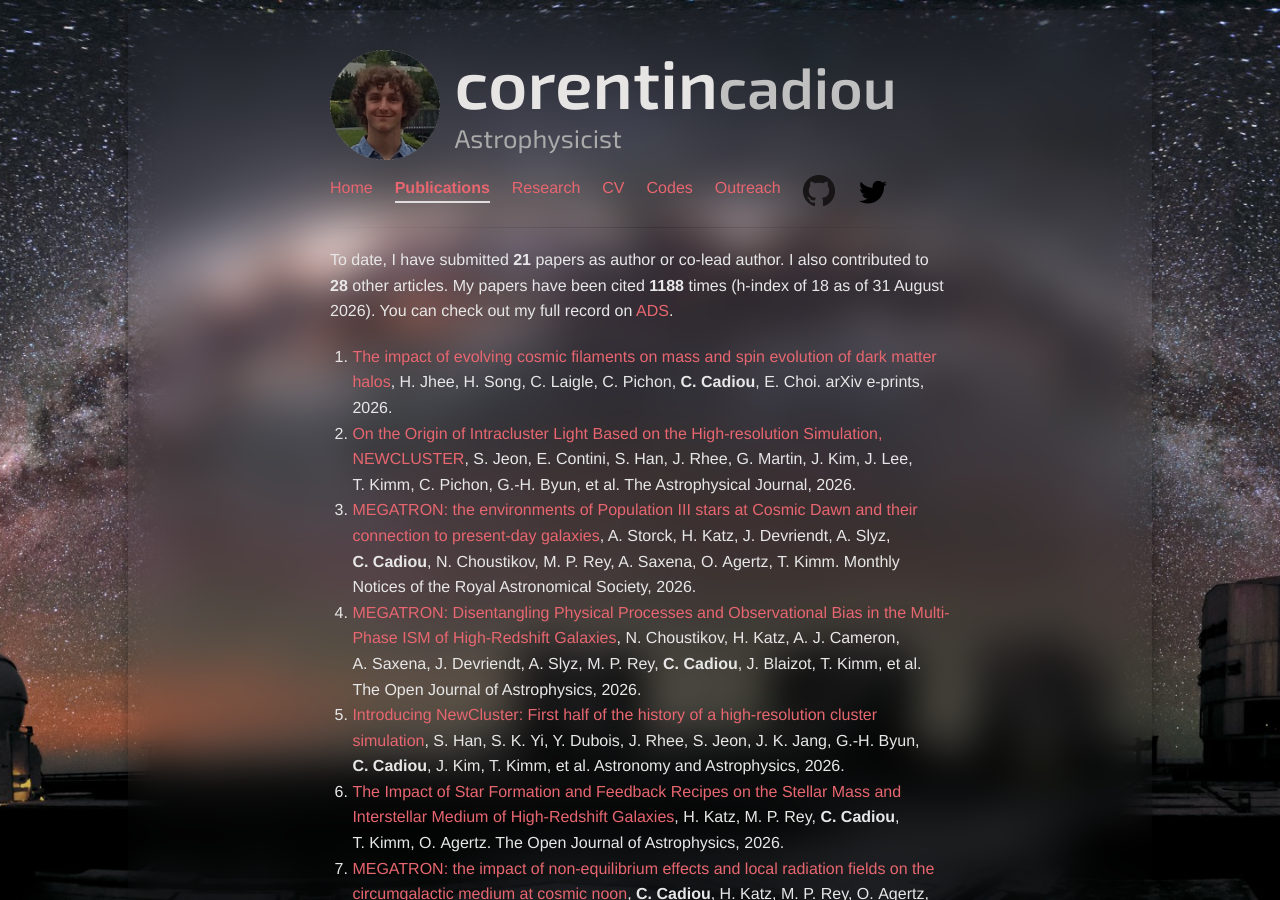
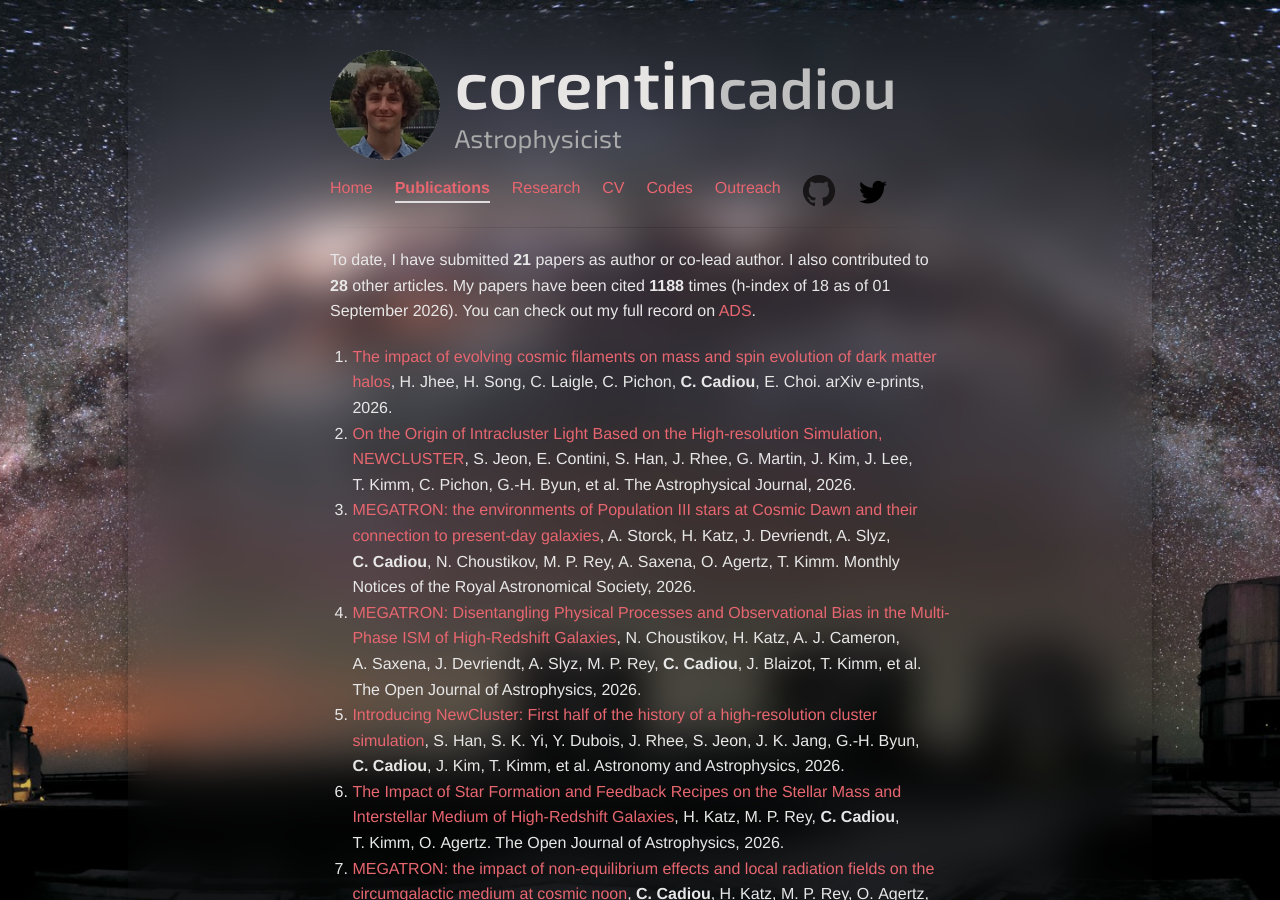
Before and after one commit to cphyc/cphyc.github.io, a Jekyll site: the page built from publications/index.html, in a window 1280 px wide and 900 px high. Built offline with Jekyll 4.4.1, drawn with Linux system fonts in a browser that asks for light colours; nearby versions of some CDN libraries.

Commit message:
Update publications and CV [skip ci]
Automated update via GitHub Actions

```diff
--- a/publications/index.html
+++ b/publications/index.html
@@ -8,7 +8,7 @@ description: My Publications
 <p>
   To date, I have submitted <b>21</b> papers as author or co-lead author.
   I also contributed to <b>28</b> other articles.
-  My papers have been cited <b>1188</b> times (h-index of 18 as of 31 August 2026).
+  My papers have been cited <b>1188</b> times (h-index of 18 as of 01 September 2026).
   You can check out my full record on <a href="https://ui.adsabs.harvard.edu/search/q=((author%3A%22Cadiou%2C%20C%22))%20-bibstem%3A%22zndo%22%20collection%3Aastronomy&sort=date%20desc%2C%20bibcode%20desc&p_=0" target="_blank">ADS</a>.
 </p>
 <ol>
```
Also changed, not shown: 2 other files.
